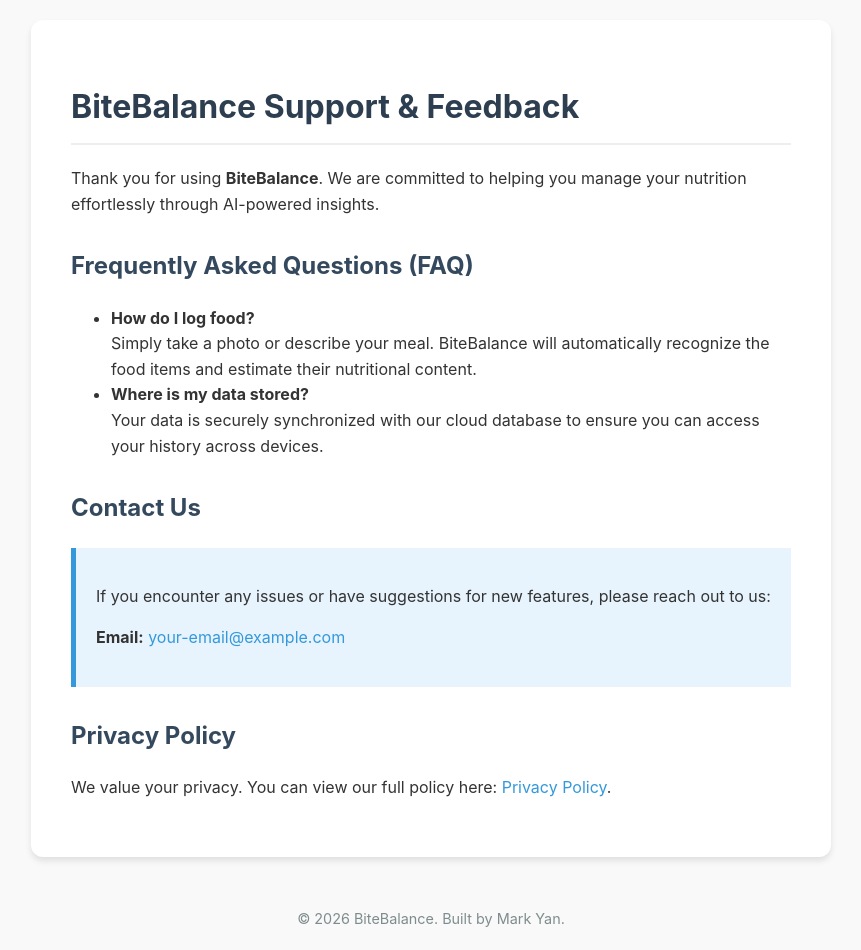
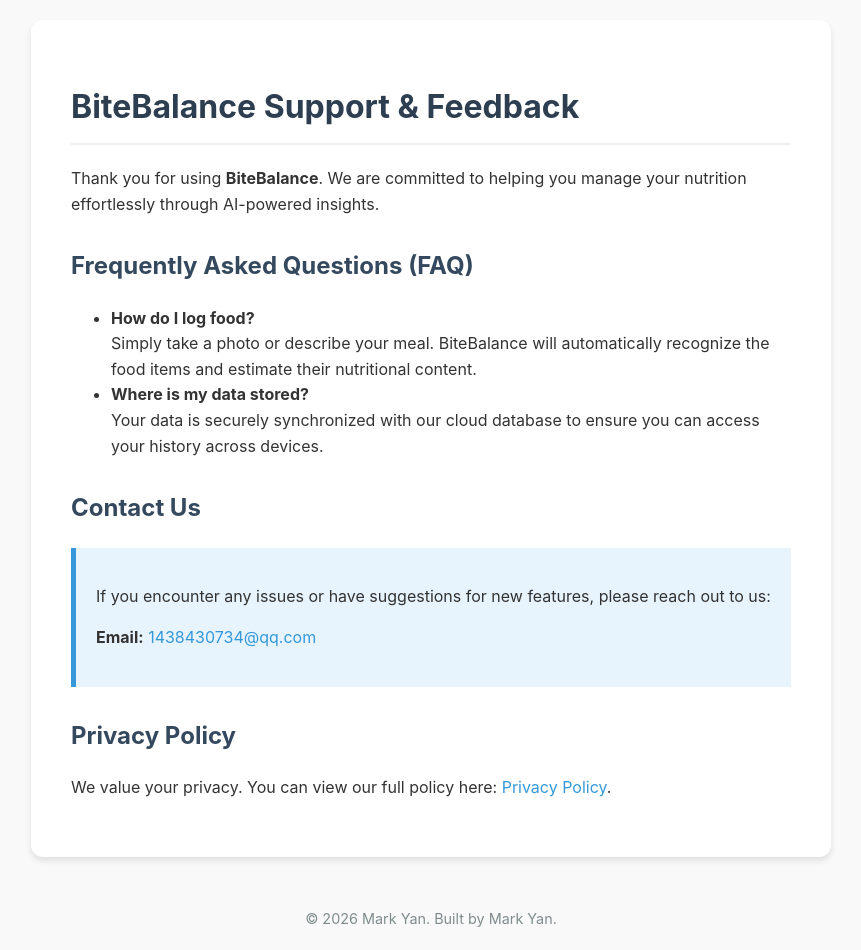
Before and after one commit to Markiess/bitebalance-privacy, a plain HTML site: page index.html in a window 1280 px wide. Shown: the whole page, without its empty margins (209-1070 px from the left). Drawn offline with Linux system fonts and the light colour scheme.

Commit message:
Update contact email and footer text

```diff
--- a/index.html
+++ b/index.html
@@ -28,14 +28,14 @@
         <h2>Contact Us</h2>
         <div class="contact-box">
             <p>If you encounter any issues or have suggestions for new features, please reach out to us:</p>
-            <p><strong>Email:</strong> <a href="mailto:your-email@example.com">your-email@example.com</a></p>
+            <p><strong>Email:</strong> <a href="mailto:1438430734@qq.com">1438430734@qq.com</a></p>
         </div>
 
         <h2>Privacy Policy</h2>
         <p>We value your privacy. You can view our full policy here: <a href="privacy.html">Privacy Policy</a>.</p>
     </div>
     <div class="footer">
-        © 2026 BiteBalance. Built by Mark Yan.
+        © 2026 Mark Yan. Built by Mark Yan.
     </div>
 </body>
 </html>
```
